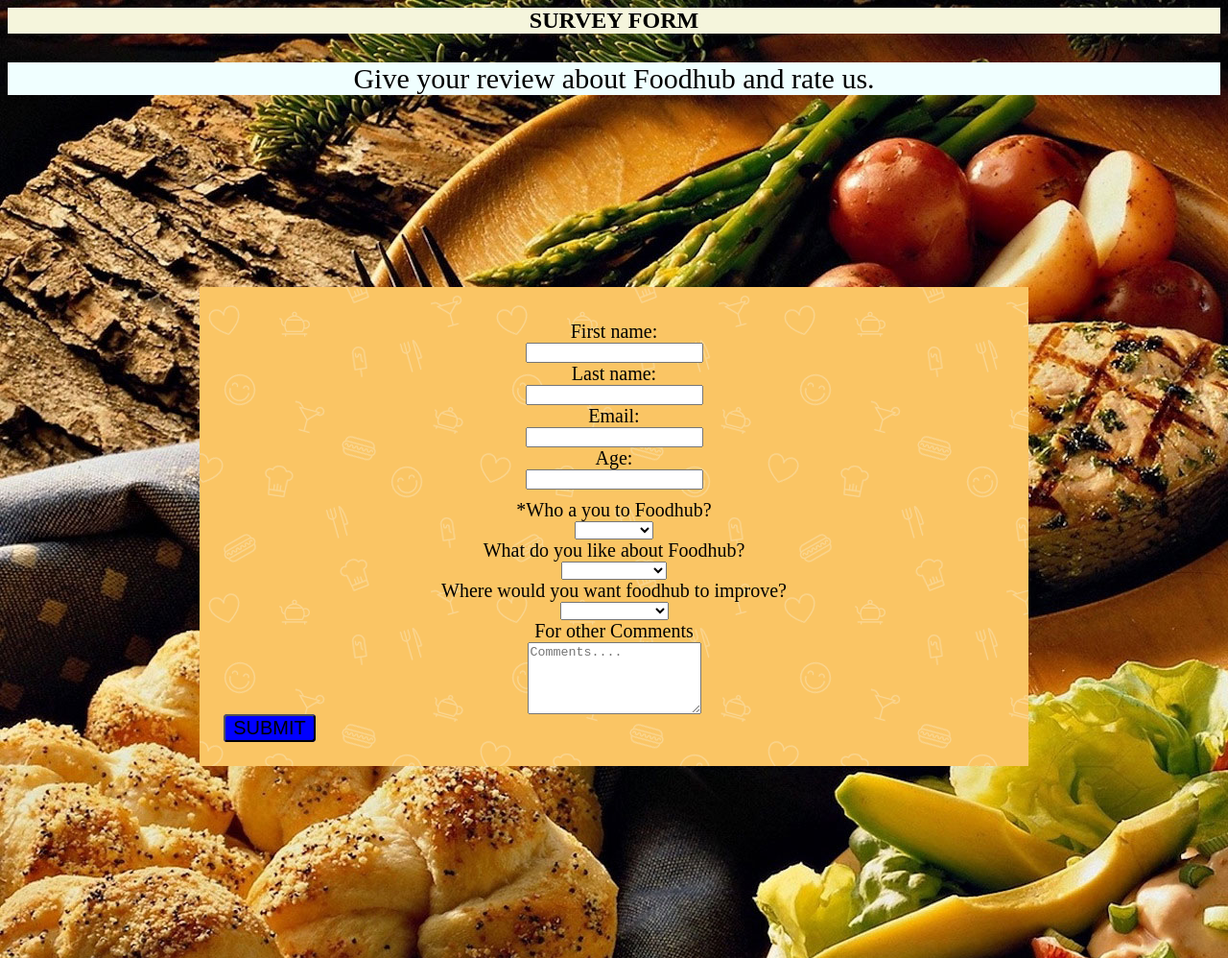
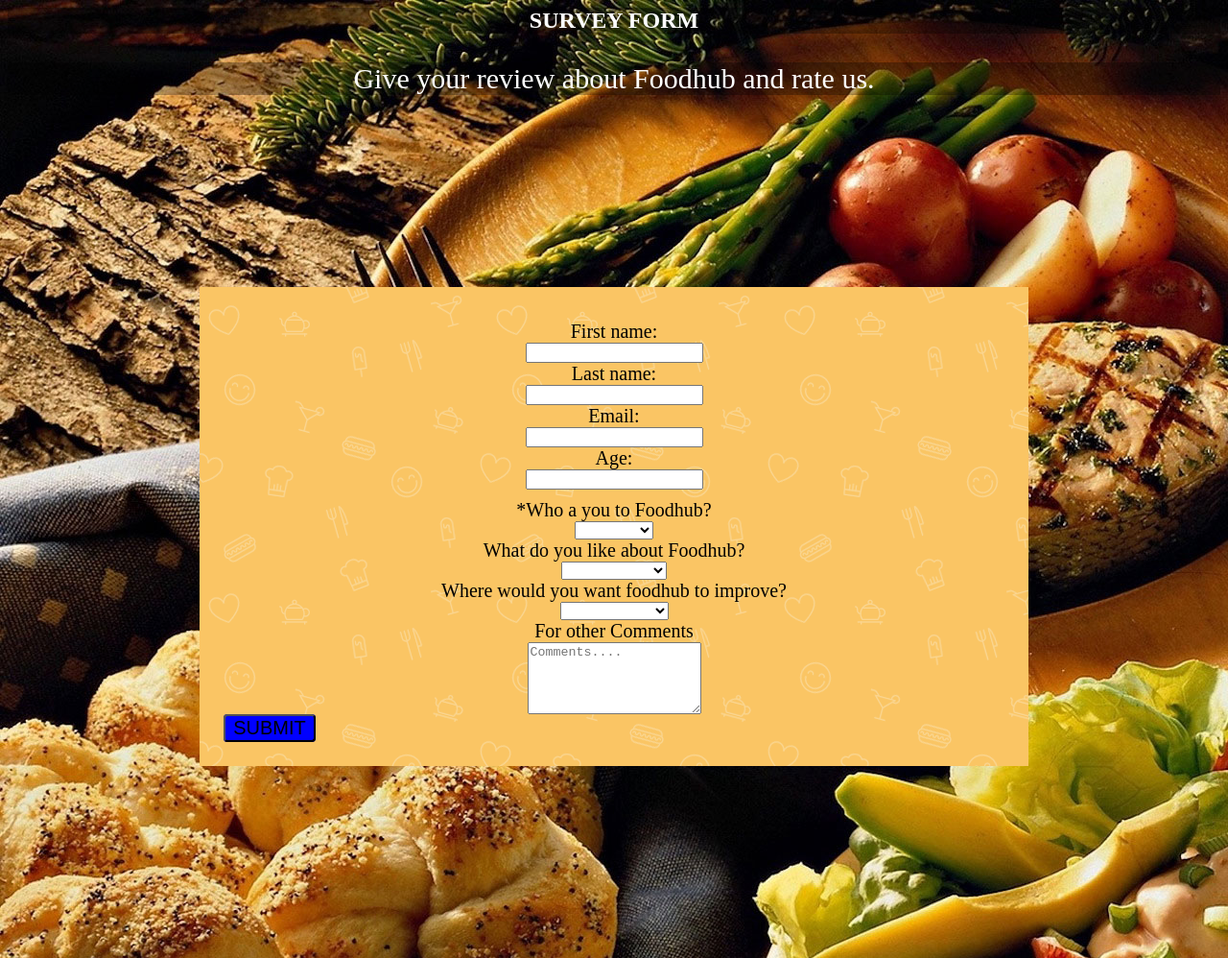
Before and after one commit to 3ymar/Form, a plain HTML site: page Code/Index.html in a window 1280 px wide. Shown: the whole page at 96% size. Drawn offline with Linux system fonts and the light colour scheme.

Commit message:
Update code.css

```diff
--- a/Code/css/code.css
+++ b/Code/css/code.css
@@ -5,11 +5,13 @@ body {
 #title {
     font-weight: bolder;
     text-align: center;
-    background-color: beige;
+    background-color: rgba(0,0,0,0.3);
+    color: white;
 }
 
 #description{
-    background-color: azure;
+    background-color: rgba(0,0,0,0.3);
+    color: white;
     font-size: 30px;
     text-align: center;
 }
```
